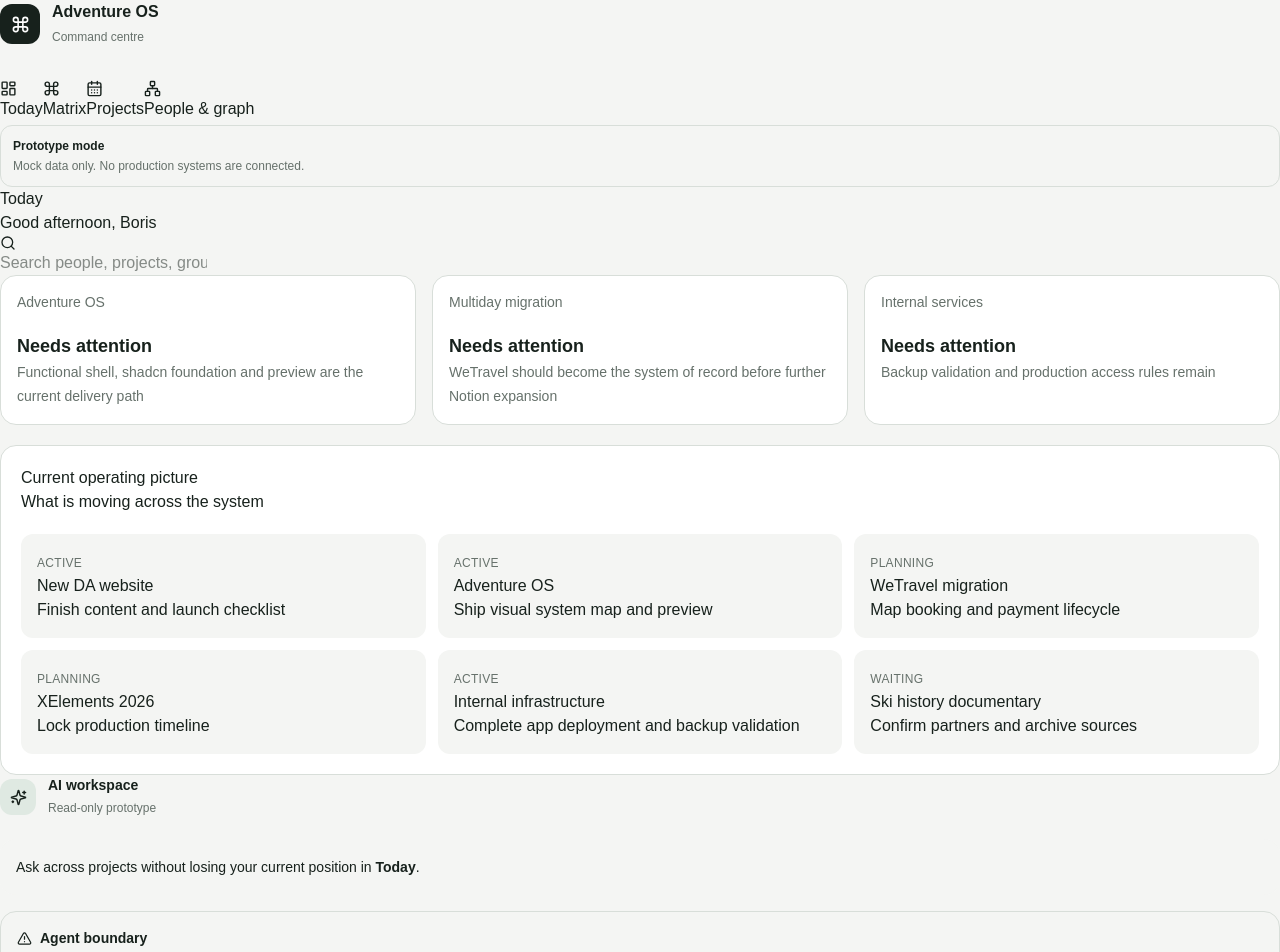
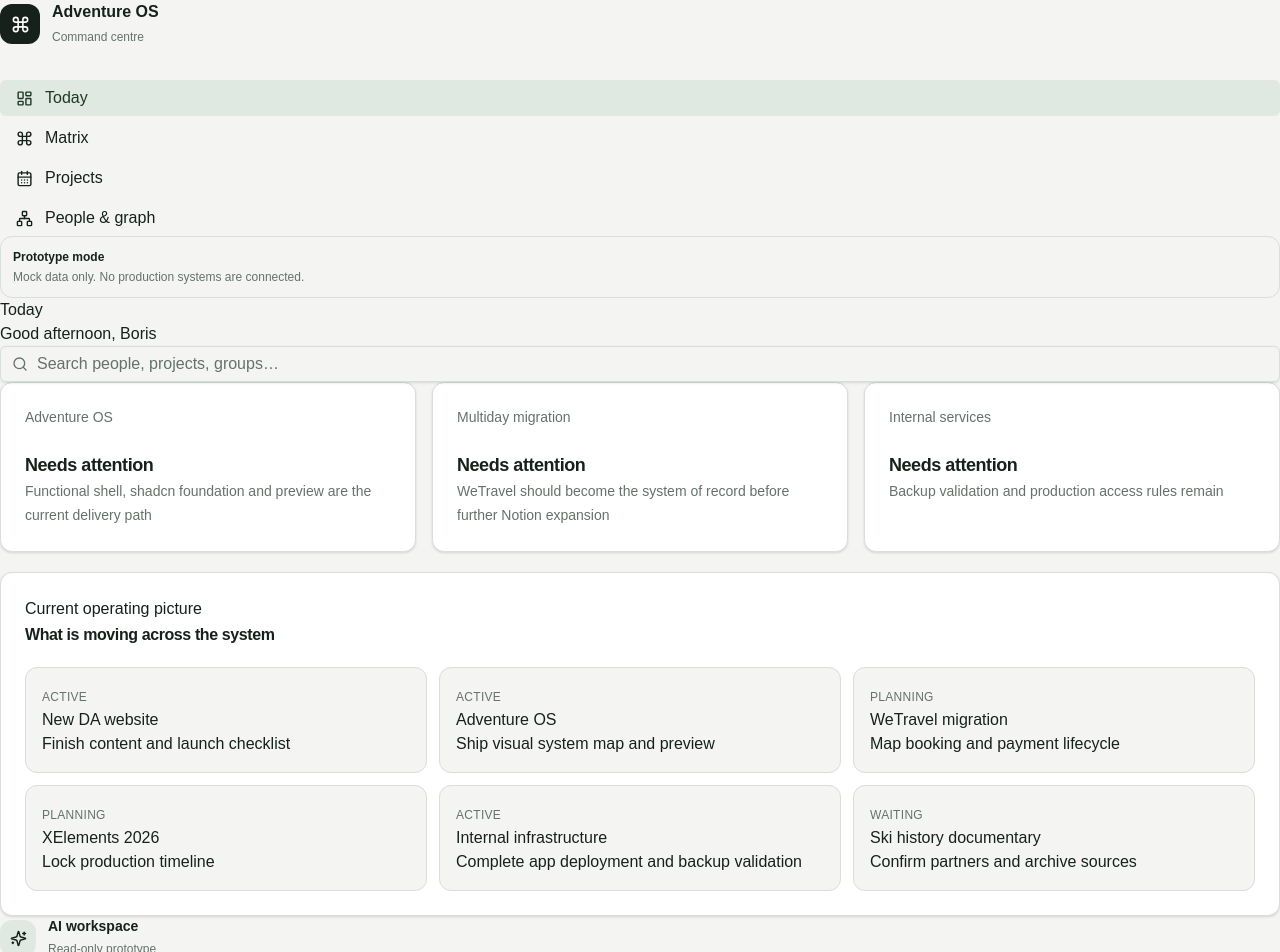
Before and after one commit to ZabljakOutdoorHQ/adventure-os, a Next.js app: page / in a window 1280 px wide. Shown: the top 952 px of the page. Built offline with nearby package versions, Linux system fonts and the light colour scheme.

Commit message:
refactor: migrate shell to local shadcn primitives

```diff
--- a/components/adventure-shell.tsx
+++ b/components/adventure-shell.tsx
@@ -10,6 +10,9 @@
   Sparkles,
 } from "lucide-react";
 import { useMemo, useState } from "react";
+import { Button } from "@/components/ui/button";
+import { Card, CardContent, CardHeader, CardTitle } from "@/components/ui/card";
+import { Input } from "@/components/ui/input";
 import {
   attentionItems,
   organisations,
@@ -17,6 +20,7 @@
   projects,
   type ViewKey,
 } from "@/lib/mock-data";
+import { cn } from "@/lib/utils";
 
 const navItems: Array<{ key: ViewKey; label: string; icon: typeof LayoutDashboard }> = [
   { key: "today", label: "Today", icon: LayoutDashboard },
@@ -25,46 +29,59 @@
   { key: "people", label: "People & graph", icon: Network },
 ];
 
+function SectionCard({ eyebrow, title, children }: { eyebrow: string; title: string; children: React.ReactNode }) {
+  return (
+    <Card>
+      <CardHeader>
+        <p className="eyebrow">{eyebrow}</p>
+        <CardTitle>{title}</CardTitle>
+      </CardHeader>
+      <CardContent>{children}</CardContent>
+    </Card>
+  );
+}
+
 function TodayView() {
   return (
     <div className="space-y-5">
       <div className="grid gap-4 xl:grid-cols-3">
         {attentionItems.map((item) => (
-          <article className="rounded-2xl border bg-[var(--card)] p-4" key={item.title}>
-            <div className="mb-5 flex items-center justify-between gap-3">
+          <Card key={item.title}>
+            <CardHeader className="flex-row items-center justify-between gap-3">
               <span className="text-sm text-[var(--muted-foreground)]">{item.title}</span>
               <span className={`status-dot status-${item.level}`} />
-            </div>
-            <strong className="block text-lg">Needs attention</strong>
+            </CardHeader>
+            <CardContent>
+              <CardTitle className="text-lg">Needs attention</CardTitle>
               <p className="mb-0 text-sm leading-6 text-[var(--muted-foreground)]">{item.detail}</p>
-          </article>
+            </CardContent>
+          </Card>
         ))}
       </div>
-      <section className="rounded-2xl border bg-[var(--card)] p-5">
-        <p className="eyebrow">Current operating picture</p>
-        <h2>What is moving across the system</h2>
-        <div className="mt-5 grid gap-3 md:grid-cols-2 xl:grid-cols-3">
+      <SectionCard eyebrow="Current operating picture" title="What is moving across the system">
+        <div className="grid gap-3 md:grid-cols-2 xl:grid-cols-3">
           {projects.slice(0, 6).map((project) => (
-            <article className="rounded-xl bg-[var(--background)] p-4" key={project.id}>
+            <Card className="bg-[var(--background)] shadow-none" key={project.id}>
+              <CardContent className="p-4">
                 <span className="text-xs uppercase tracking-wide text-[var(--muted-foreground)]">{project.status}</span>
                 <h3>{project.name}</h3>
                 <p>{project.nextStep}</p>
-            </article>
+              </CardContent>
+            </Card>
           ))}
         </div>
-      </section>
+      </SectionCard>
     </div>
   );
 }
 
 function MatrixView() {
   return (
-    <section className="rounded-2xl border bg-[var(--card)] p-5">
-      <p className="eyebrow">Spatial workspace</p>
-      <h2>Organisation × active work × attention</h2>
-      <div className="matrix-grid mt-5">
+    <SectionCard eyebrow="Spatial workspace" title="Organisation × active work × attention">
+      <div className="matrix-grid">
         {organisations.map((organisation) => (
-          <article className="matrix-card" key={organisation.id}>
+          <Card className="matrix-card bg-[var(--background)] shadow-none" key={organisation.id}>
+            <CardContent className="flex h-full flex-col p-0">
               <div className="flex items-start justify-between gap-4">
                 <div>
                   <span className="text-xs text-[var(--muted-foreground)]">{organisation.activeProjects} active</span>
@@ -83,23 +100,23 @@
                     </div>
                   ))}
               </div>
-          </article>
+            </CardContent>
+          </Card>
         ))}
       </div>
-    </section>
+    </SectionCard>
   );
 }
 
 function ProjectsView() {
   return (
-    <section className="rounded-2xl border bg-[var(--card)] p-5">
-      <p className="eyebrow">Portfolio</p>
-      <h2>Active projects and next decisions</h2>
-      <div className="mt-5 space-y-3">
+    <SectionCard eyebrow="Portfolio" title="Active projects and next decisions">
+      <div className="space-y-3">
         {projects.map((project) => {
           const organisation = organisations.find((item) => item.id === project.organisationId);
           return (
-            <article className="project-row" key={project.id}>
+            <Card className="bg-[var(--background)] shadow-none" key={project.id}>
+              <CardContent className="project-row bg-transparent p-4">
                 <div>
                   <span className="text-xs text-[var(--muted-foreground)]">{organisation?.name}</span>
                   <h3>{project.name}</h3>
@@ -113,48 +130,41 @@
                   <p>{project.owner}</p>
                 </div>
                 <span className="rounded-full border px-3 py-1 text-xs capitalize">{project.status}</span>
-            </article>
+              </CardContent>
+            </Card>
           );
         })}
       </div>
-    </section>
+    </SectionCard>
   );
 }
 
 function PeopleView() {
   return (
-    <section className="rounded-2xl border bg-[var(--card)] p-5">
-      <p className="eyebrow">Relationship layer</p>
-      <h2>People connected to organisations and work</h2>
-      <div className="mt-5 grid gap-4 lg:grid-cols-2">
+    <SectionCard eyebrow="Relationship layer" title="People connected to organisations and work">
+      <div className="grid gap-4 lg:grid-cols-2">
         {people.map((person) => (
-          <article className="rounded-2xl bg-[var(--background)] p-4" key={person.id}>
+          <Card className="bg-[var(--background)] shadow-none" key={person.id}>
+            <CardContent className="p-4">
               <h3>{person.name}</h3>
               <p>{person.role}</p>
               <div className="mt-4 flex flex-wrap gap-2">
                 {person.connectedTo.map((connection) => {
-                const label =
-                  organisations.find((item) => item.id === connection)?.name ??
-                  projects.find((item) => item.id === connection)?.name ??
-                  connection;
-                return (
-                  <span className="rounded-full border bg-[var(--card)] px-3 py-1 text-xs" key={connection}>
-                    {label}
-                  </span>
-                );
+                  const label = organisations.find((item) => item.id === connection)?.name ?? projects.find((item) => item.id === connection)?.name ?? connection;
+                  return <span className="rounded-full border bg-[var(--card)] px-3 py-1 text-xs" key={connection}>{label}</span>;
                 })}
               </div>
-          </article>
+            </CardContent>
+          </Card>
         ))}
       </div>
-    </section>
+    </SectionCard>
   );
 }
 
 export function AdventureShell() {
   const [activeView, setActiveView] = useState<ViewKey>("today");
   const [query, setQuery] = useState("");
-
   const activeLabel = navItems.find((item) => item.key === activeView)?.label ?? "Today";
   const searchMatches = useMemo(() => {
     const normalised = query.trim().toLowerCase();
@@ -163,68 +173,44 @@
       ...projects.map((item) => ({ type: "Project", label: item.name })),
       ...people.map((item) => ({ type: "Person", label: item.name })),
       ...organisations.map((item) => ({ type: "Organisation", label: item.name })),
-    ]
-      .filter((item) => item.label.toLowerCase().includes(normalised))
-      .slice(0, 6);
+    ].filter((item) => item.label.toLowerCase().includes(normalised)).slice(0, 6);
   }, [query]);
 
   return (
     <main className="app-shell">
       <aside className="primary-sidebar">
         <div className="mb-8 flex items-center gap-3">
-          <div className="grid h-10 w-10 place-items-center rounded-xl bg-[var(--foreground)] text-white">
-            <Command size={19} />
-          </div>
-          <div>
-            <strong className="block">Adventure OS</strong>
-            <span className="text-xs text-[var(--muted-foreground)]">Command centre</span>
-          </div>
+          <div className="grid h-10 w-10 place-items-center rounded-xl bg-[var(--foreground)] text-white"><Command size={19} /></div>
+          <div><strong className="block">Adventure OS</strong><span className="text-xs text-[var(--muted-foreground)]">Command centre</span></div>
         </div>
         <nav className="space-y-1" aria-label="Primary navigation">
           {navItems.map(({ key, label, icon: Icon }) => (
-            <button
-              className={`nav-button ${activeView === key ? "nav-button-active" : ""}`}
+            <Button
+              className={cn("w-full justify-start gap-3", activeView === key && "bg-[var(--accent)] text-[var(--accent-foreground)]")}
               key={key}
               onClick={() => setActiveView(key)}
-              type="button"
+              variant="ghost"
             >
-              <Icon size={17} />
-              {label}
-            </button>
+              <Icon size={17} />{label}
+            </Button>
           ))}
         </nav>
-        <div className="mt-auto rounded-xl border bg-[var(--background)] p-3 text-xs text-[var(--muted-foreground)]">
-          <strong className="mb-1 block text-[var(--foreground)]">Prototype mode</strong>
-          Mock data only. No production systems are connected.
-        </div>
+        <Card className="mt-auto bg-[var(--background)] shadow-none">
+          <CardContent className="p-3 text-xs text-[var(--muted-foreground)]">
+            <strong className="mb-1 block text-[var(--foreground)]">Prototype mode</strong>Mock data only. No production systems are connected.
+          </CardContent>
+        </Card>
       </aside>
 
       <section className="main-workspace">
         <header className="workspace-header">
-          <div>
-            <p className="eyebrow">{activeLabel}</p>
-            <h1>Good afternoon, Boris</h1>
+          <div><p className="eyebrow">{activeLabel}</p><h1>Good afternoon, Boris</h1></div>
+          <div className="relative min-w-[290px]">
+            <div className="relative">
+              <Search className="absolute left-3 top-1/2 -translate-y-1/2 text-[var(--muted-foreground)]" size={16} />
+              <Input aria-label="Search Adventure OS" className="pl-9" onChange={(event) => setQuery(event.target.value)} placeholder="Search people, projects, groups…" value={query} />
             </div>
-          <div className="relative">
-            <label className="search-box">
-              <Search size={16} />
-              <input
-                aria-label="Search Adventure OS"
-                onChange={(event) => setQuery(event.target.value)}
-                placeholder="Search people, projects, groups…"
-                value={query}
-              />
-            </label>
-            {searchMatches.length > 0 && (
-              <div className="search-results">
-                {searchMatches.map((item) => (
-                  <button key={`${item.type}-${item.label}`} type="button">
-                    <span>{item.type}</span>
-                    {item.label}
-                  </button>
-                ))}
-              </div>
-            )}
+            {searchMatches.length > 0 && <Card className="search-results">{searchMatches.map((item) => <Button className="h-auto w-full justify-start py-2 text-left" key={`${item.type}-${item.label}`} variant="ghost"><span className="mr-2 text-[10px] uppercase text-[var(--muted-foreground)]">{item.type}</span>{item.label}</Button>)}</Card>}
           </div>
         </header>
         {activeView === "today" && <TodayView />}
@@ -234,33 +220,10 @@
       </section>
 
       <aside className="ai-sidebar">
-        <div className="mb-5 flex items-center gap-3">
-          <div className="grid h-9 w-9 place-items-center rounded-xl bg-[var(--accent)]">
-            <Sparkles size={17} />
-          </div>
-          <div>
-            <strong className="block text-sm">AI workspace</strong>
-            <span className="text-xs text-[var(--muted-foreground)]">Read-only prototype</span>
-          </div>
-        </div>
-        <div className="rounded-2xl bg-[var(--background)] p-4 text-sm leading-6">
-          Ask across projects without losing your current position in <strong>{activeLabel}</strong>.
-        </div>
-        <div className="mt-4 rounded-2xl border p-4 text-sm">
-          <div className="mb-2 flex items-center gap-2">
-            <AlertTriangle size={15} />
-            <strong>Agent boundary</strong>
-          </div>
-          <p className="m-0 text-[var(--muted-foreground)]">
-            It may search, summarise and propose. It cannot send, delete, pay or publish.
-          </p>
-        </div>
-        <div className="mt-auto">
-          <textarea aria-label="Ask Adventure OS" placeholder="What needs my attention today?" />
-          <button className="primary-action" type="button">
-            Ask Adventure OS
-          </button>
-        </div>
+        <div className="mb-5 flex items-center gap-3"><div className="grid h-9 w-9 place-items-center rounded-xl bg-[var(--accent)]"><Sparkles size={17} /></div><div><strong className="block text-sm">AI workspace</strong><span className="text-xs text-[var(--muted-foreground)]">Read-only prototype</span></div></div>
+        <Card className="bg-[var(--background)] shadow-none"><CardContent className="p-4 text-sm leading-6">Ask across projects without losing your current position in <strong>{activeLabel}</strong>.</CardContent></Card>
+        <Card className="mt-4 shadow-none"><CardContent className="p-4 text-sm"><div className="mb-2 flex items-center gap-2"><AlertTriangle size={15} /><strong>Agent boundary</strong></div><p className="m-0 text-[var(--muted-foreground)]">It may search, summarise and propose. It cannot send, delete, pay or publish.</p></CardContent></Card>
+        <div className="mt-auto"><textarea aria-label="Ask Adventure OS" placeholder="What needs my attention today?" /><Button className="mt-2 w-full">Ask Adventure OS</Button></div>
       </aside>
     </main>
   );
```
Lines whose indentation alone changed are shown as unchanged.
